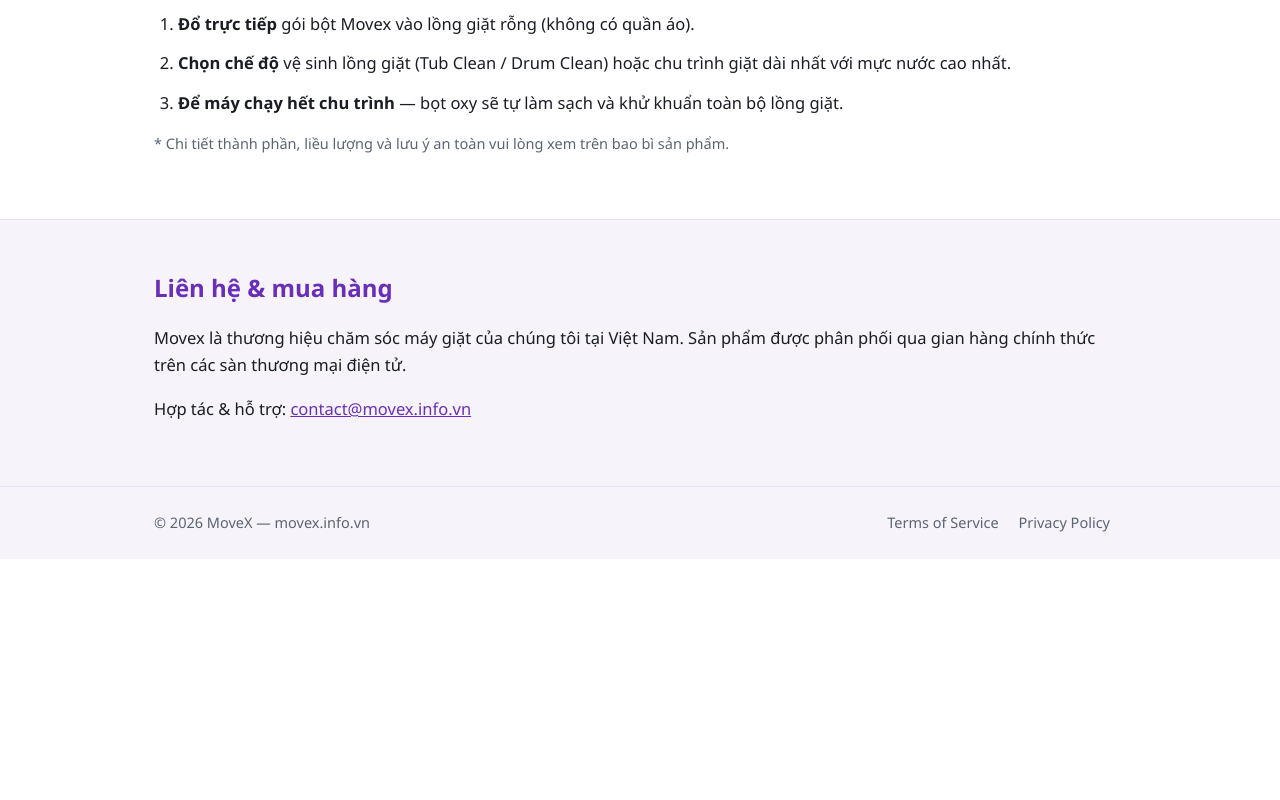
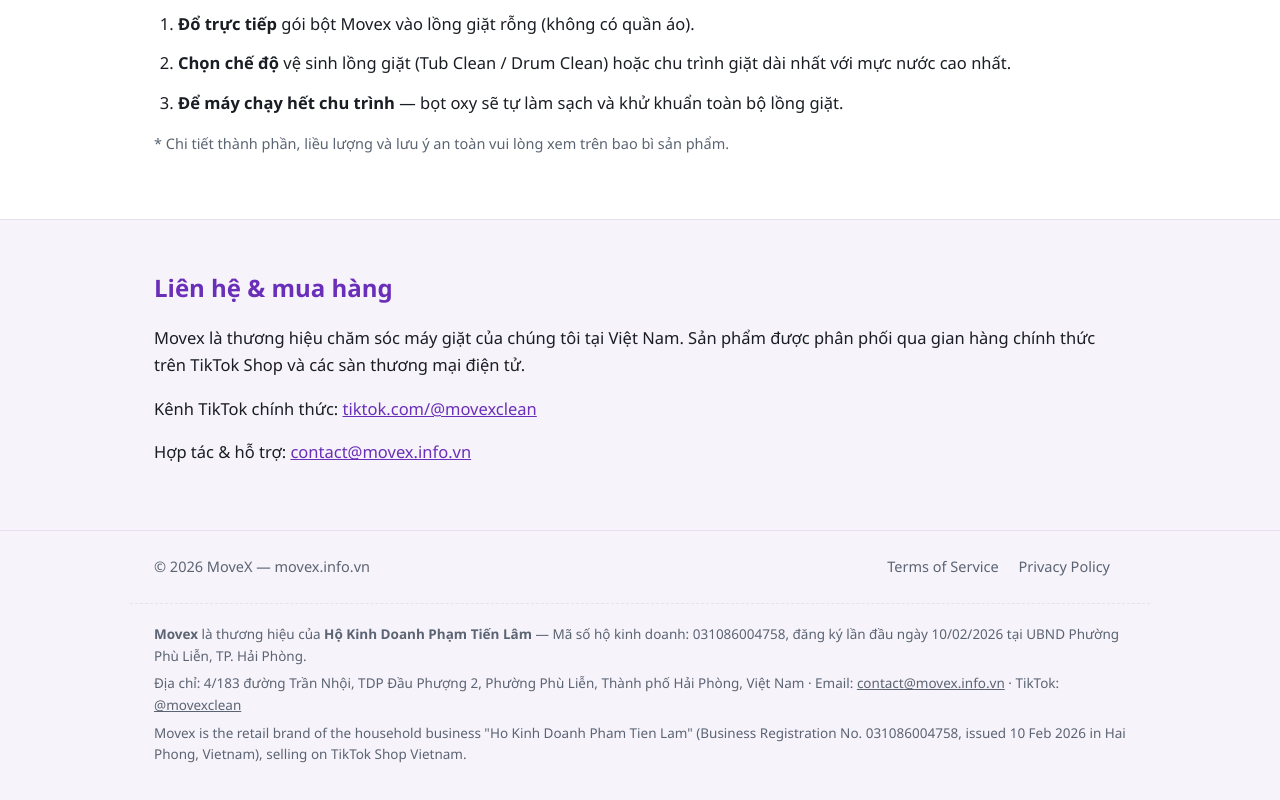
Before and after one commit to tathehieuhp/movex-site, a plain HTML site: page index.html in a window 1280 px wide. Shown: the part 1161-1961 px from the top of the page. Before the commit the page ends 1720 px from the top, so only its background shows below. Drawn offline with Linux system fonts and the light colour scheme.

Commit message:
feat: add legal entity info and TikTok link to footer

```diff
--- a/index.html
+++ b/index.html
@@ -74,7 +74,8 @@
 
   <section id="lien-he" class="section soft">
     <h2>Liên hệ &amp; mua hàng</h2>
-    <p>Movex là thương hiệu chăm sóc máy giặt của chúng tôi tại Việt Nam. Sản phẩm được phân phối qua gian hàng chính thức trên các sàn thương mại điện tử.</p>
+    <p>Movex là thương hiệu chăm sóc máy giặt của chúng tôi tại Việt Nam. Sản phẩm được phân phối qua gian hàng chính thức trên TikTok Shop và các sàn thương mại điện tử.</p>
+    <p>Kênh TikTok chính thức: <a href="https://www.tiktok.com/@movexclean" rel="noopener">tiktok.com/@movexclean</a></p>
     <p>Hợp tác &amp; hỗ trợ: <a href="mailto:contact@movex.info.vn">contact@movex.info.vn</a></p>
   </section>
 </main>
@@ -87,6 +88,11 @@
       <a href="/privacy.html">Privacy Policy</a>
     </div>
   </div>
+  <div class="legal">
+    <p><strong>Movex</strong> là thương hiệu của <strong>Hộ Kinh Doanh Phạm Tiến Lâm</strong> — Mã số hộ kinh doanh: 031086004758, đăng ký lần đầu ngày 10/02/2026 tại UBND Phường Phù Liễn, TP. Hải Phòng.</p>
+    <p>Địa chỉ: 4/183 đường Trần Nhội, TDP Đầu Phượng 2, Phường Phù Liễn, Thành phố Hải Phòng, Việt Nam · Email: <a href="mailto:contact@movex.info.vn">contact@movex.info.vn</a> · TikTok: <a href="https://www.tiktok.com/@movexclean" rel="noopener">@movexclean</a></p>
+    <p lang="en">Movex is the retail brand of the household business "Ho Kinh Doanh Pham Tien Lam" (Business Registration No. 031086004758, issued 10 Feb 2026 in Hai Phong, Vietnam), selling on TikTok Shop Vietnam.</p>
+  </div>
 </footer>
 </body>
 </html>
--- a/style.css
+++ b/style.css
@@ -243,3 +243,15 @@
   .hero-copy h1 { font-size: 32px; }
   .hero-img img { max-height: 380px; }
 }
+
+.legal {
+  max-width: var(--max-w);
+  margin: 0 auto;
+  padding: 14px 24px 28px;
+  border-top: 1px dashed var(--border);
+  color: var(--muted);
+  font-size: 13.5px;
+  line-height: 1.6;
+}
+.legal p { margin: 6px 0; }
+.legal a { color: var(--muted); }
```
Also changed, not shown: privacy.html (+5 -0 lines), terms.html (+5 -0 lines).
